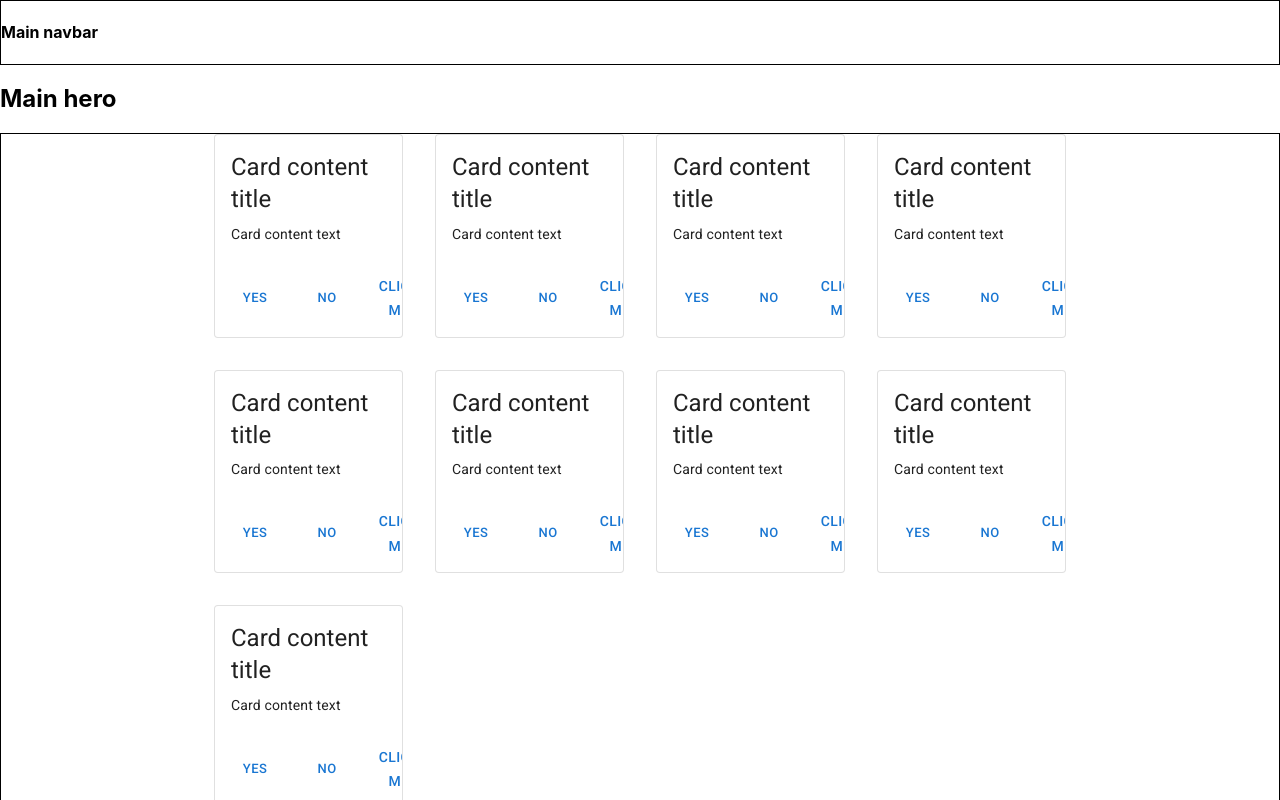
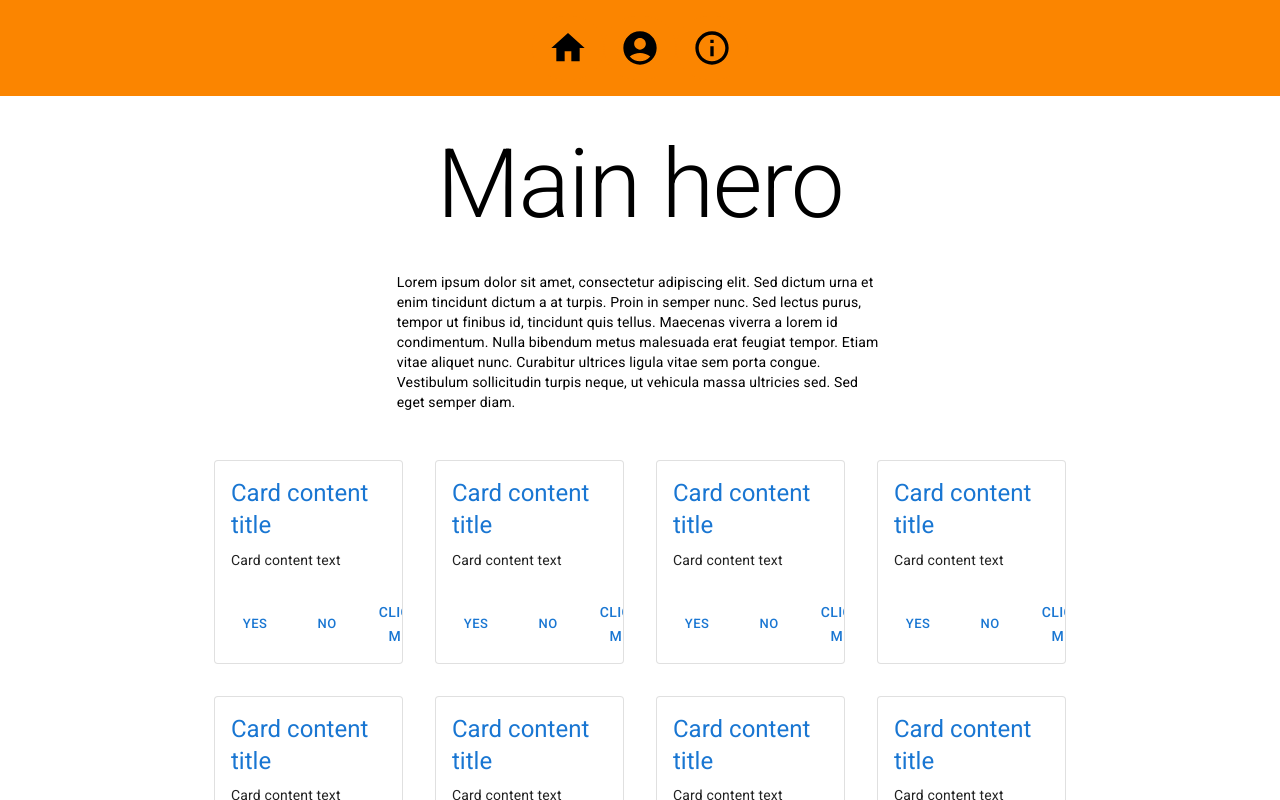
Before and after one commit to JJWaan/lifechecklist, a React (Create React App) app: page / in a window 1280 px wide. Shown: the top 800 px of the page. Built offline with nearby package versions, Linux system fonts and the light colour scheme.

Commit message:
build some styles & UI navbar

```diff
--- a/package.json
+++ b/package.json
@@ -6,6 +6,7 @@
     "@emotion/react": "^11.10.5",
     "@emotion/styled": "^11.10.5",
     "@fontsource/roboto": "^4.5.8",
+    "@mui/icons-material": "^5.11.0",
     "@mui/material": "^5.11.2",
     "@mui/types": "^7.2.3",
     "@testing-library/jest-dom": "^5.16.5",
--- a/src/App.css
+++ b/src/App.css
@@ -1,3 +1,57 @@
-main, header, nav {
+/* main {
   border: 1px solid #000;
+} */
+
+nav {
+  height: 6rem;
+  position: sticky;
+  top: 0;
+  display: flex;
+  flex-direction: row;
+  align-items: stretch;
+  justify-content: center;
+  background-color: #fb8500;
+  opacity: 1;
+  padding: 1rem;
 }
+
+.nav-link {
+  display: flex;
+  padding-left: 1rem;
+  padding-right: 1rem;
+  border-radius: 2rem;
+  background-color: #fb8500;
+}
+
+.nav-link:hover {
+  display: flex;
+  border-radius: 2rem;
+  background-color: #ffb703;
+  transform: scale(1.2, 1.2);
+  transition-duration: 0.2s;
+}
+
+.nav-link:active {
+  background-color: #ffee32;
+}
+
+.nav-icon {
+  display: flex;
+  align-items: center;
+}
+
+.hero {
+  display: flex;
+  flex-direction: column;
+  justify-content: center;
+  align-items: center;
+  padding: 2rem;
+}
+
+.hero-title {
+  margin-bottom: 2rem;
+}
+
+.hero-paragraph {
+  max-width: 40%;
+}
--- a/src/components/MainHero.tsx
+++ b/src/components/MainHero.tsx
@@ -1,10 +1,22 @@
 import React from 'react';
+
+
+import Typography from '@mui/material/Typography';
 
 const MainHero = () => {
     return (
-        <>
-            <h2>Main hero</h2>
-        </>
+        <div className='hero'>
+            <div className='hero-title'>
+                <Typography variant="h1">
+                    Main hero
+                </Typography>
+            </div>
+            <div className='hero-paragraph'>
+                <Typography variant="body2" paragraph>
+                    Lorem ipsum dolor sit amet, consectetur adipiscing elit. Sed dictum urna et enim tincidunt dictum a at turpis. Proin in semper nunc. Sed lectus purus, tempor ut finibus id, tincidunt quis tellus. Maecenas viverra a lorem id condimentum. Nulla bibendum metus malesuada erat feugiat tempor. Etiam vitae aliquet nunc. Curabitur ultrices ligula vitae sem porta congue. Vestibulum sollicitudin turpis neque, ut vehicula massa ultricies sed. Sed eget semper diam.
+                </Typography>
+            </div>
+        </div>
     );
 }
 
--- a/src/components/MainNavbar.tsx
+++ b/src/components/MainNavbar.tsx
@@ -1,10 +1,31 @@
 import React from 'react';
+
+import HomeIcon from '@mui/icons-material/Home';
+import Face5Icon from '@mui/icons-material/Face5Rounded';
+import AccountCircleIcon from '@mui/icons-material/AccountCircle';
+import PersonIcon from '@mui/icons-material/Person';
+import InfoIcon from '@mui/icons-material/Info';
+import InfoOutlinedIcon from '@mui/icons-material/InfoOutlined';
 
 const MainNavbar = () => {
     return (
         <>
             <nav>
-                <h4>Main navbar</h4>
+                <div className='nav-link'>
+                    <div className='nav-icon'>
+                        <HomeIcon sx={{ fontSize: 40 }} />
+                    </div>
+                </div>
+                <div className='nav-link'>
+                    <div className='nav-icon'>
+                        <AccountCircleIcon sx={{ fontSize: 40 }} />
+                    </div>
+                </div>
+                <div className='nav-link'>
+                    <div className='nav-icon'>
+                        <InfoOutlinedIcon sx={{ fontSize: 40 }} />
+                    </div>
+                </div>
             </nav>
         </>
     );
--- a/src/components/user/UserCard.tsx
+++ b/src/components/user/UserCard.tsx
@@ -10,12 +10,12 @@ import CardActions from '@mui/material/CardActions';
 import Button from '@mui/material/Button';
 import Typography from '@mui/material/Typography';
 
-const cards = [1,2,3,4,5,6,7,8,9];
+const cards = [1,2,3,4,5,6,7,8,9,10,11,12];
 
 const UserCard = () => {
     return (
         <>
-            <div>
+            {/* <div> */}
                 <Container maxWidth="md">
                     <Grid container spacing={4}>
                         {cards.map((card) => (
@@ -33,10 +33,10 @@ const UserCard = () => {
                                         component='image'
                                         height="140"
                                         // sx={{height: 140}}
-                                        // image="dummy_img/contemplative-reptile.jpg"
+                                        // image="/dummy_img/contemplative-reptile.jpg"
                                     />
                                     <CardContent>
-                                        <Typography variant='h5' gutterBottom>
+                                        <Typography variant='h5' gutterBottom color="primary">
                                             Card content title
                                         </Typography>
                                         <Typography variant='body2'>
@@ -60,7 +60,7 @@ const UserCard = () => {
                         ))}
                     </Grid>
                 </Container>
-            </div>
+            {/* </div> */}
         </>
     );
 }
```
Also changed, not shown: 1 other file (tests, documents, lock files or other folders).
